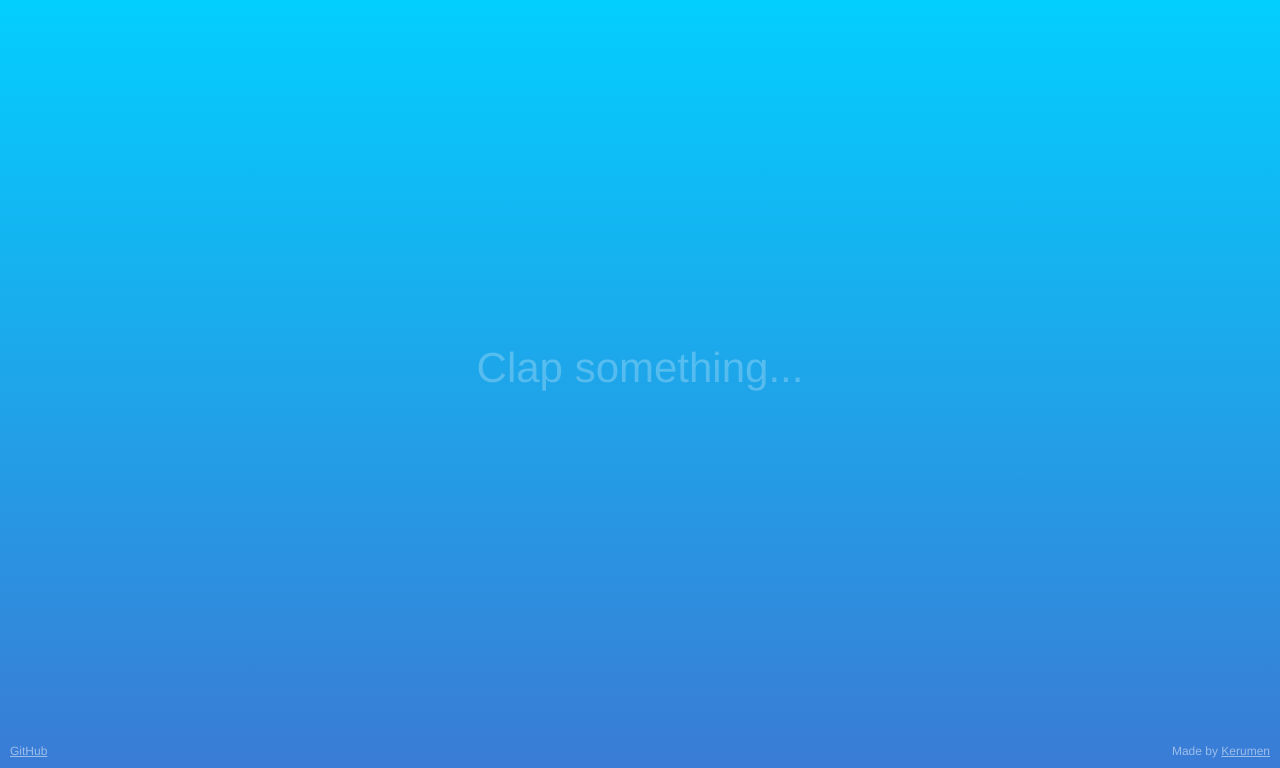
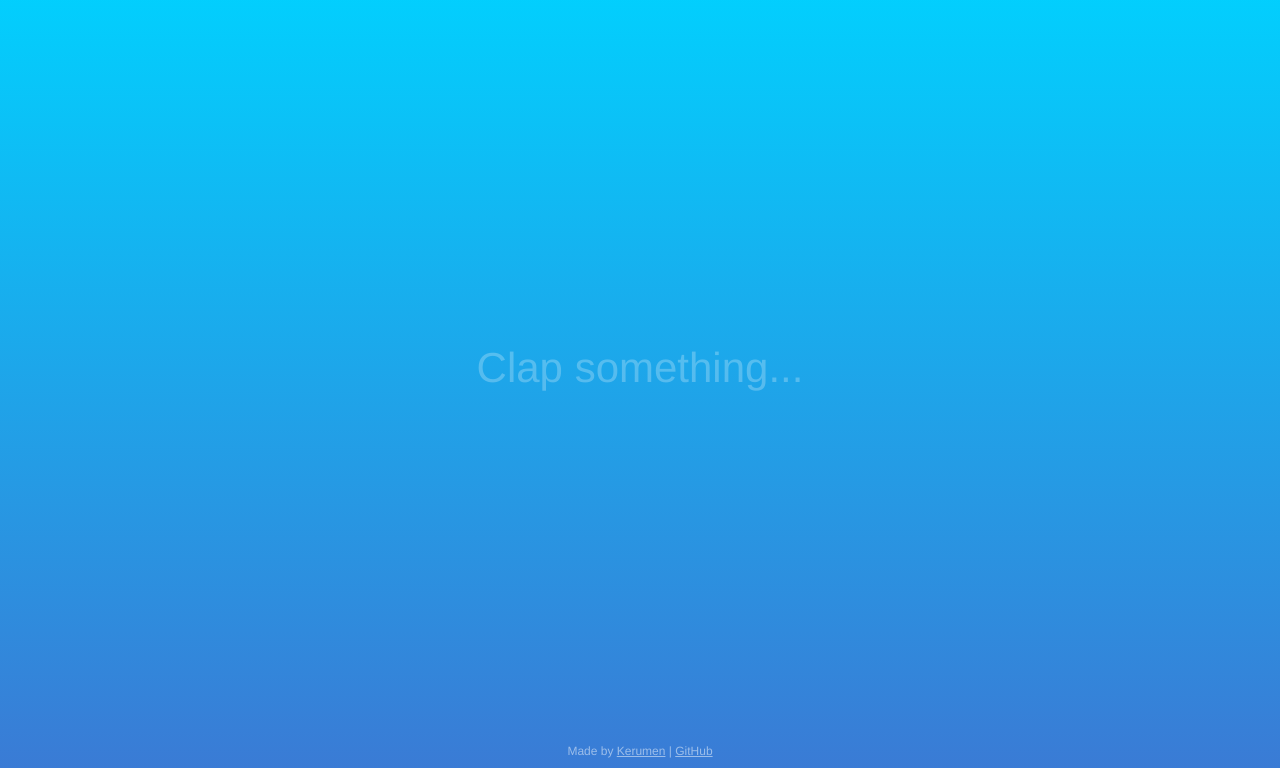
Before and after one commit to Kerumen/clap-studio, a website: page index.html in a window 1280 px wide. Shown: the part 32-800 px from the top of the page. Drawn offline with nearby package versions, Linux system fonts and the light colour scheme.

Commit message:
Center credits

```diff
--- a/index.html
+++ b/index.html
@@ -92,16 +92,12 @@
         font-weight: 600;
       }
 
-      .github {
-        bottom: 10px;
-        left: 10px;
-        color: rgba(255, 255, 255, 0.5);
-      }
-
       .credit {
         bottom: 10px;
-        right: 10px;
+        left: 0px;
+        right: 0px;
         color: rgba(255, 255, 255, 0.5);
+        text-align: center;
       }
     </style>
 
@@ -160,11 +156,9 @@
       ></div>
       <div id="result" class="main hide"></div>
     </div>
-    <div class="text github">
+    <div class="text credit">
+      Made by <a href="https://twitter.com/Kerumen">Kerumen</a> |
       <a href="https://github.com/Kerumen/clap-studio">GitHub</a>
-    </div>
-    <div class="text credit">
-      Made by <a href="https://twitter.com/Kerumen">Kerumen</a>
     </div>
   </body>
 </html>
```
